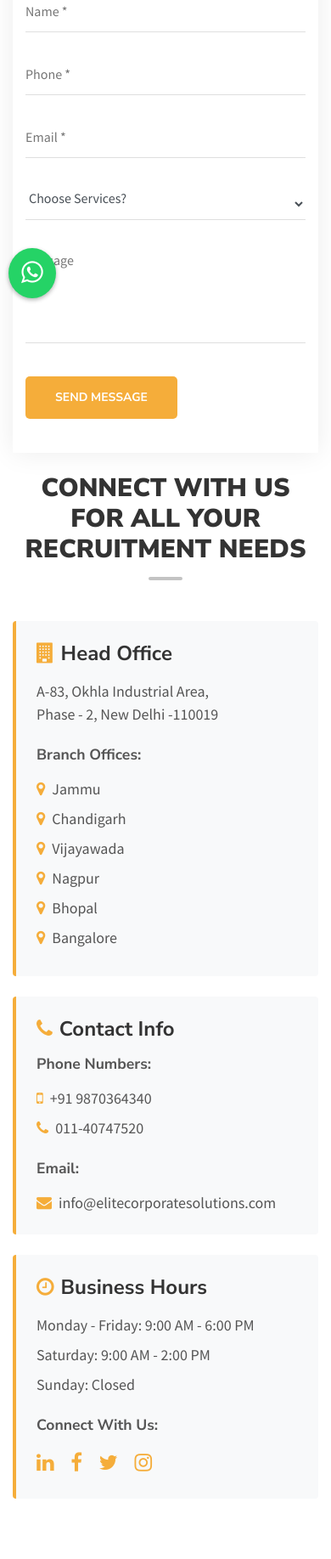
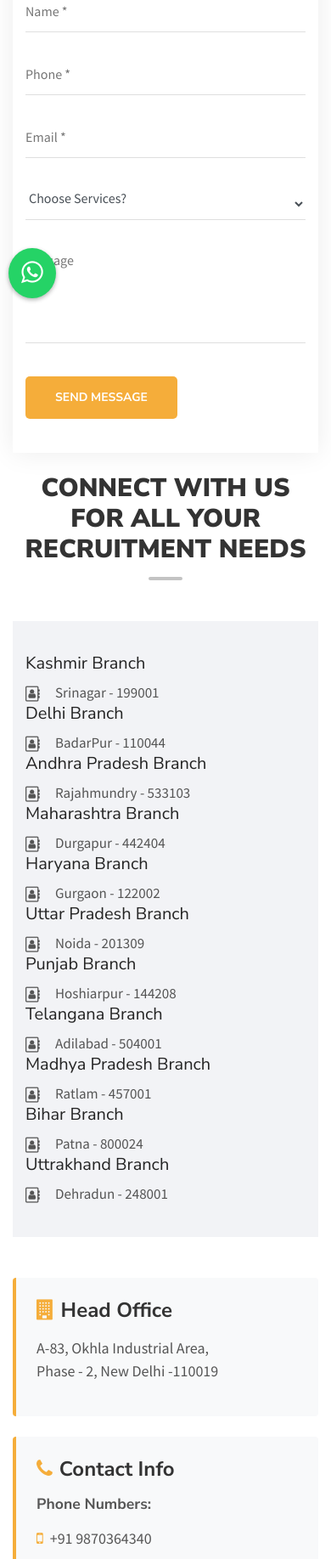
Before and after one commit to ankit-kumar-guptaa/elite-new, a PHP site: page /contact in a window 390 px wide. Shown: the part 630-2465 px from the top of the page at 85% size. Run offline with PHP 8.4, Linux system fonts and the light colour scheme; some libraries are stand-ins or nearby versions.

Commit message:
Refactor contact.php to streamline layout and enhance user engagement. Removed redundant sections and improved the organization of contact information, business hours, and Google Map integration. Updated HTML structure for better responsiveness and visual consistency. This change aims to enhance user experience and accessibility across the contact page.

```diff
--- a/contact.php
+++ b/contact.php
@@ -136,91 +136,13 @@
 
 				</div>
 
-				<div class="row mt-5">
-					<!-- Head Office Address -->
-					<div class="col-lg-4 col-md-6 mb-4">
-						<div class="contact-card h-100 p-4 bg-light rounded shadow-sm">
-							<h4 class="mb-3"><i class="fa fa-building mr-2"></i>Head Office</h4>
-							<p class="mb-0">A-83, Okhla Industrial Area,</p>
-							<p class="mb-3">Phase - 2, New Delhi -110019</p>
-
-							<h5 class="mt-4 mb-3">Branch Offices:</h5>
-							<ul class="list-unstyled">
-								<li><i class="fa fa-map-marker mr-2"></i>Jammu</li>
-								<li><i class="fa fa-map-marker mr-2"></i>Chandigarh</li>
-								<li><i class="fa fa-map-marker mr-2"></i>Vijayawada</li>
-								<li><i class="fa fa-map-marker mr-2"></i>Nagpur</li>
-								<li><i class="fa fa-map-marker mr-2"></i>Bhopal</li>
-								<li><i class="fa fa-map-marker mr-2"></i>Bangalore</li>
-							</ul>
-						</div>
-					</div>
-
-					<!-- Contact Information -->
-					<div class="col-lg-4 col-md-6 mb-4">
-						<div class="contact-card h-100 p-4 bg-light rounded shadow-sm">
-							<h4 class="mb-3"><i class="fa fa-phone mr-2"></i>Contact Info</h4>
-
-							<div class="mb-4">
-								<h5 class="mb-3">Phone Numbers:</h5>
-								<p class="mb-2"><i class="fa fa-mobile mr-2"></i>+91 9870364340</p>
-								<p><i class="fa fa-phone mr-2"></i>011-40747520</p>
-							</div>
-
-							<div>
-								<h5 class="mb-3">Email:</h5>
-								<p class="mb-0"><i class="fa fa-envelope mr-2"></i>info@elitecorporatesolutions.com</p>
-							</div>
-						</div>
-					</div>
-
-					<!-- Business Hours -->
-					<div class="col-lg-4 col-md-12 mb-4">
-						<div class="contact-card h-100 p-4 bg-light rounded shadow-sm">
-							<h4 class="mb-3"><i class="fa fa-clock-o mr-2"></i>Business Hours</h4>
-							<ul class="list-unstyled">
-								<li class="mb-2">Monday - Friday: 9:00 AM - 6:00 PM</li>
-								<li class="mb-2">Saturday: 9:00 AM - 2:00 PM</li>
-								<li>Sunday: Closed</li>
-							</ul>
-
-							<div class="mt-4">
-								<h5 class="mb-3">Connect With Us:</h5>
-								<div class="social-icons">
-									<a href="#" class="mr-3"><i class="fa fa-linkedin"></i></a>
-									<a href="#" class="mr-3"><i class="fa fa-facebook"></i></a>
-									<a href="#" class="mr-3"><i class="fa fa-twitter"></i></a>
-									<a href="#"><i class="fa fa-instagram"></i></a>
-								</div>
-							</div>
-						</div>
-					</div>
-				</div>
-			</div>
-		</div>
-
-
-		<!-- Google Map -->
-		<div class="google-map-two section-spacing">
-
-			<iframe
-				src="https://www.google.com/maps/embed?pb=!1m18!1m12!1m3!1d3505.042758568287!2d77.26698727630705!3d28.5384344757164!2m3!1f0!2f0!3f0!3m2!1i1024!2i768!4f13.1!3m3!1m2!1s0x390d02e33efb8d29%3A0xcdab97ed4414cbfb!2sElite%20Corporate%20Solutions%20Private%20Limited!5e0!3m2!1sen!2sin!4v1734025540441!5m2!1sen!2sin"
-				width="100%" height="450" style="border:0;" loading="lazy"
-				referrerpolicy="no-referrer-when-downgrade"></iframe>
-		</div>
-	</div>
-
-	<!--
+				<!--
 			=============================================
 				Compnay Branch Address
 			==============================================
 			-->
 	<div class="branch-address">
-		<div class="container">
-			<div class="theme-title-one  mb-4">
-				<h2>OUR BRANCHES AND TEAMS SPREAD ACROSS INDIA</h2>
-			</div>
-			<div class="row">
+
 				<div class="address-slider">
 					<div class="item">
 						<div class="wrapper">
@@ -289,9 +211,71 @@
 						</div>
 					</div>
 				</div>
+		 <!-- /.container -->
+	</div> <!-- /.branch-address -->
+
+				<div class="row mt-5">
+					<!-- Head Office Address -->
+					<div class="col-lg-4 col-md-6 mb-4">
+						<div class="contact-card h-100 p-4 bg-light rounded shadow-sm">
+							<h4 class="mb-3"><i class="fa fa-building mr-2"></i>Head Office</h4>
+							<p class="mb-0">A-83, Okhla Industrial Area,</p>
+							<p class="mb-3">Phase - 2, New Delhi -110019</p>
+
+
+						</div>
+					</div>
+
+					<!-- Contact Information -->
+					<div class="col-lg-4 col-md-6 mb-4">
+						<div class="contact-card h-100 p-4 bg-light rounded shadow-sm">
+							<h4 class="mb-3"><i class="fa fa-phone mr-2"></i>Contact Info</h4>
+
+							<div class="mb-4">
+								<h5 class="mb-3">Phone Numbers:</h5>
+								<p class="mb-2"><i class="fa fa-mobile mr-2"></i>+91 9870364340</p>
+								<p><i class="fa fa-phone mr-2"></i>011-40747520</p>
+							</div>
+
+							<div>
+								<h5 class="mb-3">Email:</h5>
+								<p class="mb-0"><i class="fa fa-envelope mr-2"></i>info@elitecorporatesolutions.com</p>
+							</div>
+						</div>
+					</div>
+
+					<!-- Business Hours -->
+					<div class="col-lg-4 col-md-12 mb-4">
+						<div class="contact-card h-100 p-4 bg-light rounded shadow-sm">
+							<h4 class="mb-3"><i class="fa fa-clock-o mr-2"></i>Business Hours</h4>
+							<ul class="list-unstyled">
+								<li class="mb-2">Monday - Friday: 9:00 AM - 6:00 PM</li>
+								<li class="mb-2">Saturday: 9:00 AM - 2:00 PM</li>
+								<li>Sunday: Closed</li>
+							</ul>
+
+							<div class="mt-4">
+								<h5 class="mb-3">Connect With Us: <a href="#" class="mr-3 px-2"><i class="fa fa-linkedin"></i></a></h5>
+
+							</div>
+						</div>
+					</div>
+				</div>
 			</div>
-		</div> <!-- /.container -->
-	</div> <!-- /.branch-address -->
+		</div>
+
+
+		<!-- Google Map -->
+		<div class="google-map-two mt-5 ">
+
+			<iframe
+				src="https://www.google.com/maps/embed?pb=!1m18!1m12!1m3!1d3505.042758568287!2d77.26698727630705!3d28.5384344757164!2m3!1f0!2f0!3f0!3m2!1i1024!2i768!4f13.1!3m3!1m2!1s0x390d02e33efb8d29%3A0xcdab97ed4414cbfb!2sElite%20Corporate%20Solutions%20Private%20Limited!5e0!3m2!1sen!2sin!4v1734025540441!5m2!1sen!2sin"
+				width="100%" height="450" style="border:0;" loading="lazy"
+				referrerpolicy="no-referrer-when-downgrade"></iframe>
+		</div>
+	</div>
+
+
 
 
 
```
